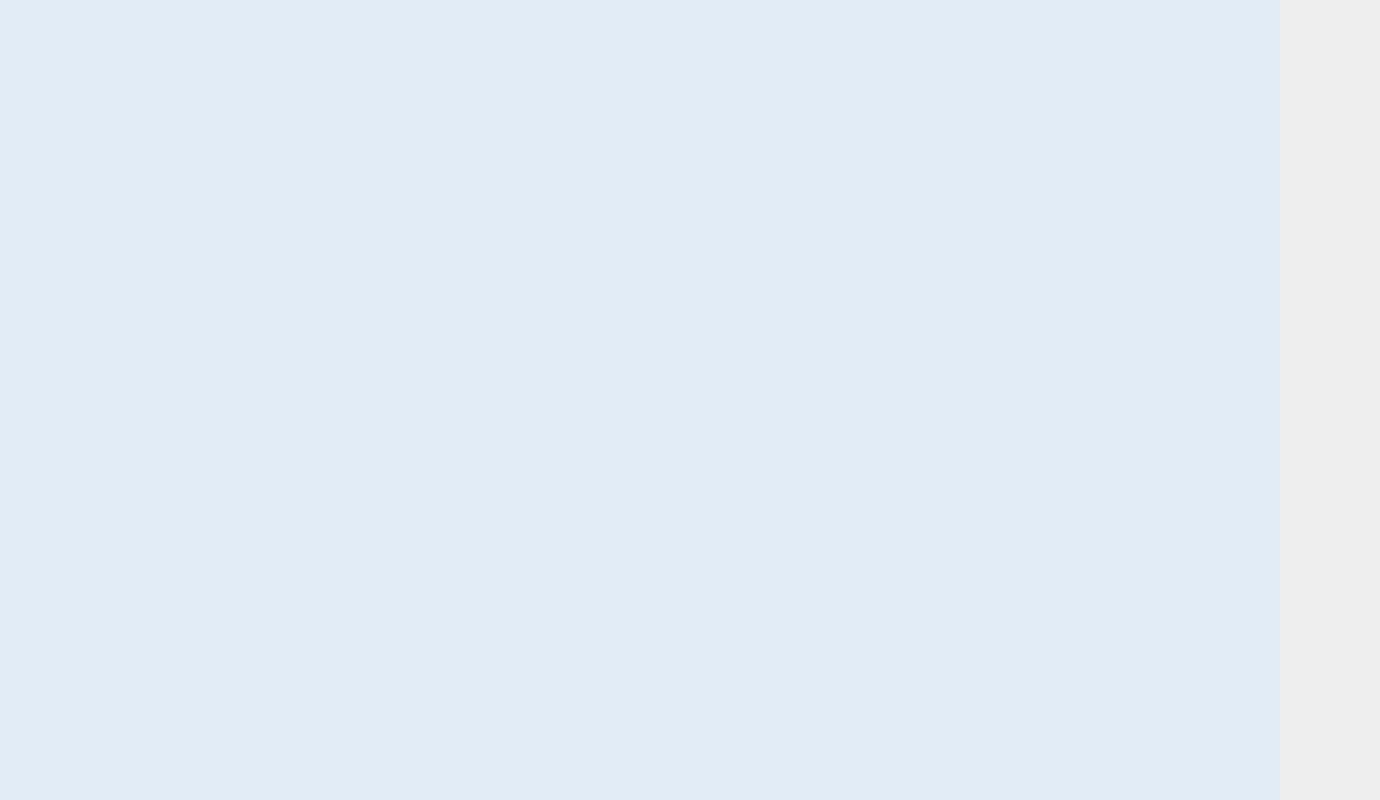
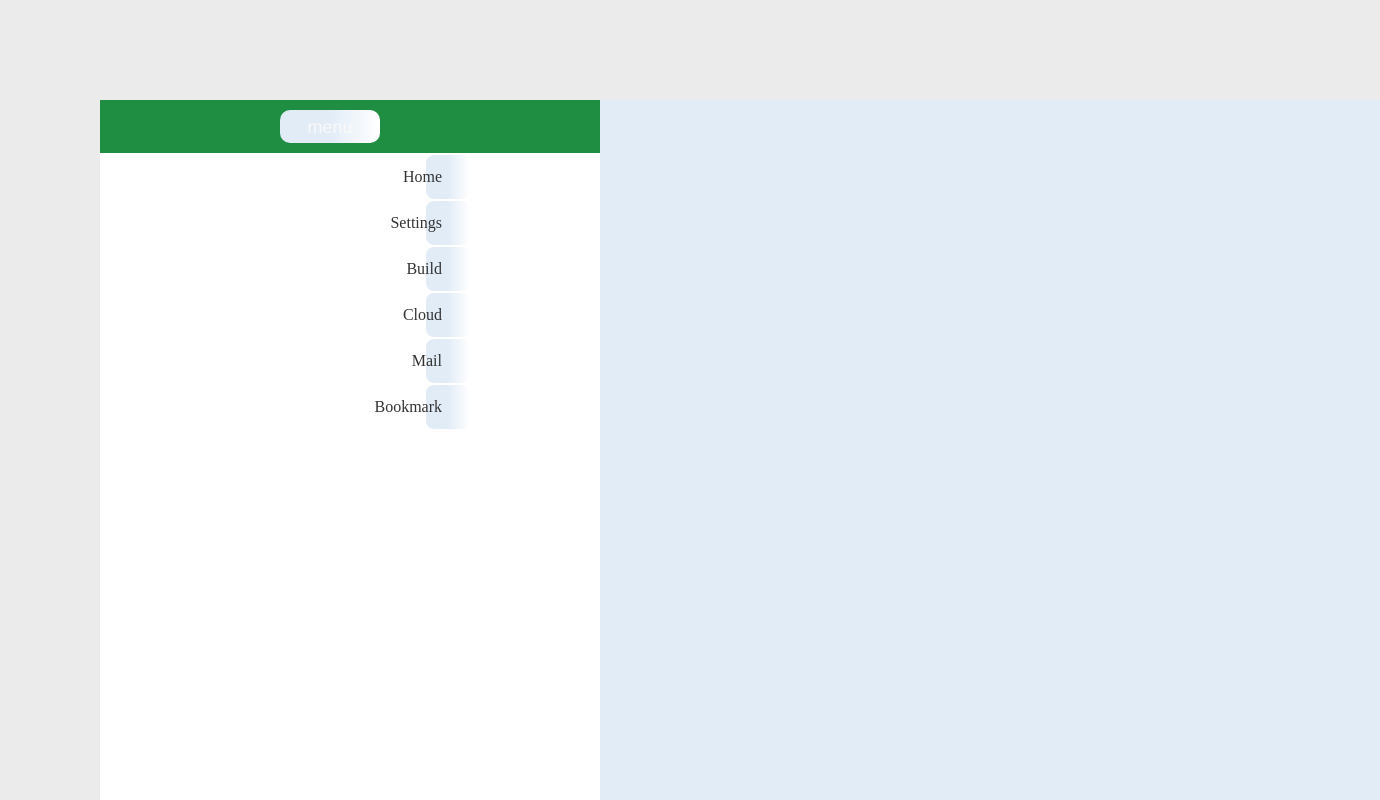
Before and after one commit to hariharan005/hetal, a React (Create React App) app in the folder hetal-portfolio/: page /sidebar in a window 1280 px wide. Before the commit this address had no page. Shown: the top 800 px of the page, 1380 px wide, since content can reach past the window. Built offline with nearby package versions, Linux system fonts and the light colour scheme.

Commit message:
sidebar added

```diff
--- a/hetal-portfolio/src/App.js
+++ b/hetal-portfolio/src/App.js
@@ -12,6 +12,7 @@ import Testapi from "./components/testapi"
 import Feedbacks from "./components/feedback"
 import Payment from "./components/payment";
 import Whatido from "./components/whatido"
+import Sidebar from "./components/sidebar"
 import { Route, Routes } from "react-router-dom";
 
 function App() {
@@ -31,6 +32,7 @@ function App() {
           <Route path="feedback" element={<Feedbacks />} />
           <Route path="payment" element={<Payment />} />
           <Route path="whatido" element={<Whatido />} />
+          <Route path="sidebar" element={<Sidebar />} />
         </Routes>
       </header>
     </div>
--- /dev/null
+++ b/hetal-portfolio/src/components/sidebar.js
@@ -0,0 +1,38 @@
+import { useState } from "react";
+import "../css/sidebar.css";
+
+const navItems = ["home", "settings", "build", "cloud", "mail", "bookmark"];
+
+const Sidebar = () => {
+  const [isOpen, setIsOpen] = useState(false);
+
+  return (
+    <section className="page">
+      <aside className={`sidebar ${isOpen ? "open" : ""}`}>
+        <header>
+          <button
+            type="button"
+            className="sidebar-burger"
+            onClick={() => setIsOpen(!isOpen)}
+          >
+            <span className="material-symbols-outlined">
+              {isOpen ? "close" : "menu"}
+            </span>
+          </button>
+
+          {/* <div>{isOpen ? <p>Logo</p> : ""}</div> */}
+        </header>
+        <nav>
+          {navItems.map((item) => (
+            <button key={item} type="button">
+              <span className="material-symbols-outlined">{item}</span>
+              <p>{item}</p>
+            </button>
+          ))}
+        </nav>
+      </aside>
+    </section>
+  );
+};
+
+export default Sidebar;
--- /dev/null
+++ b/hetal-portfolio/src/css/sidebar.css
@@ -0,0 +1,93 @@
+body {
+    background-color: rgb(235, 235, 235);
+    margin-top: 100px;
+    margin-left: 100px;
+    width: 100%;
+  }
+
+  .material-symbols-outlined {
+    font-variation-settings: "FILL" 0, "wght" 400, "GRAD" 0, "opsz" 24;
+  }
+
+  button {
+    background-color: transparent;
+    border: none;
+    cursor: pointer;
+  }
+
+  .page.sidebar-page {
+    background: #17132a;
+    /* color: #17132a; */
+  }
+
+  .sidebar {
+    position: absolute;
+    overflow: hidden;
+    top: 0;
+    left: 0;
+    width: 500px;
+    height: 100%;
+    background: #ffffff;
+    transition: width 0.4s;
+  }
+
+  .sidebar.open {
+    width: 260px;
+  }
+
+  .sidebar header {
+    display: flex;
+    gap: 20px;
+    background: #1f8e42;
+    padding: 10px 10px;
+  }
+
+  .sidebar-burger {
+    color: #f9f9f9;
+  }
+
+  .sidebar header img {
+    height: 28px;
+    width: 60%;
+    object-fit: contain;
+  }
+
+  .sidebar nav {
+    display: grid;
+    padding: 6px;
+    gap: 2px;
+  }
+
+  .sidebar nav > button {
+    display: flex;
+    gap: 12px;
+    align-items: center;
+    height: 44px;
+    width: 44px;
+    font-family: "Poppins";
+    font-size: 16px;
+    text-transform: capitalize;
+    line-height: 1;
+    padding: 0 12px;
+    border-radius: 8px;
+    color: #333333;
+  }
+
+  .sidebar nav > button:hover {
+    background: #1f8e42;
+    color: #ffffff;
+  }
+
+  .sidebar header > img,
+  .sidebar nav > button p {
+    opacity: 0;
+    transition: 0.3s;
+  }
+
+  .sidebar.open :is(nav button p, header > img) {
+    opacity: 1;
+  }
+
+  .sidebar.open nav > button {
+    width: 100%;
+  }
```
